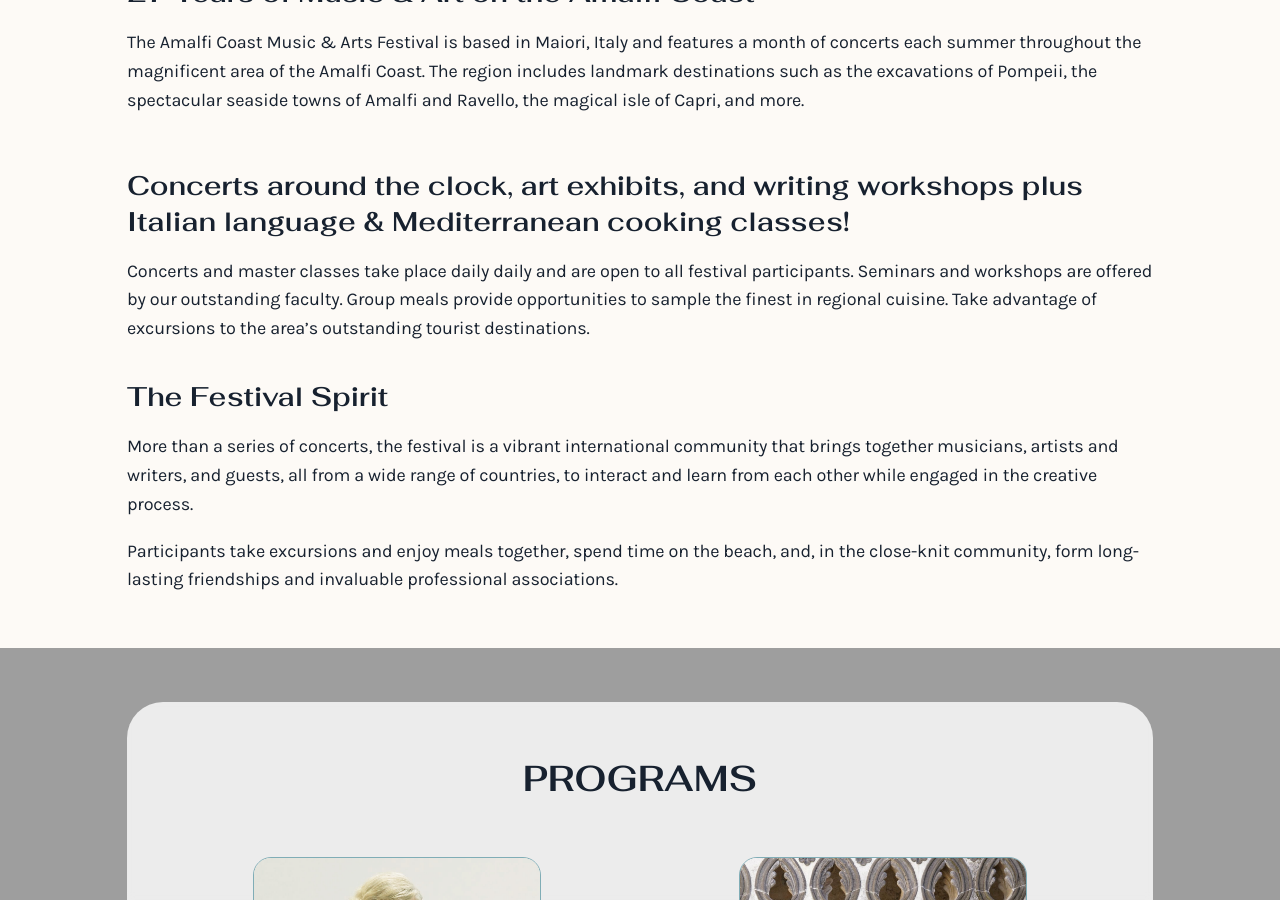
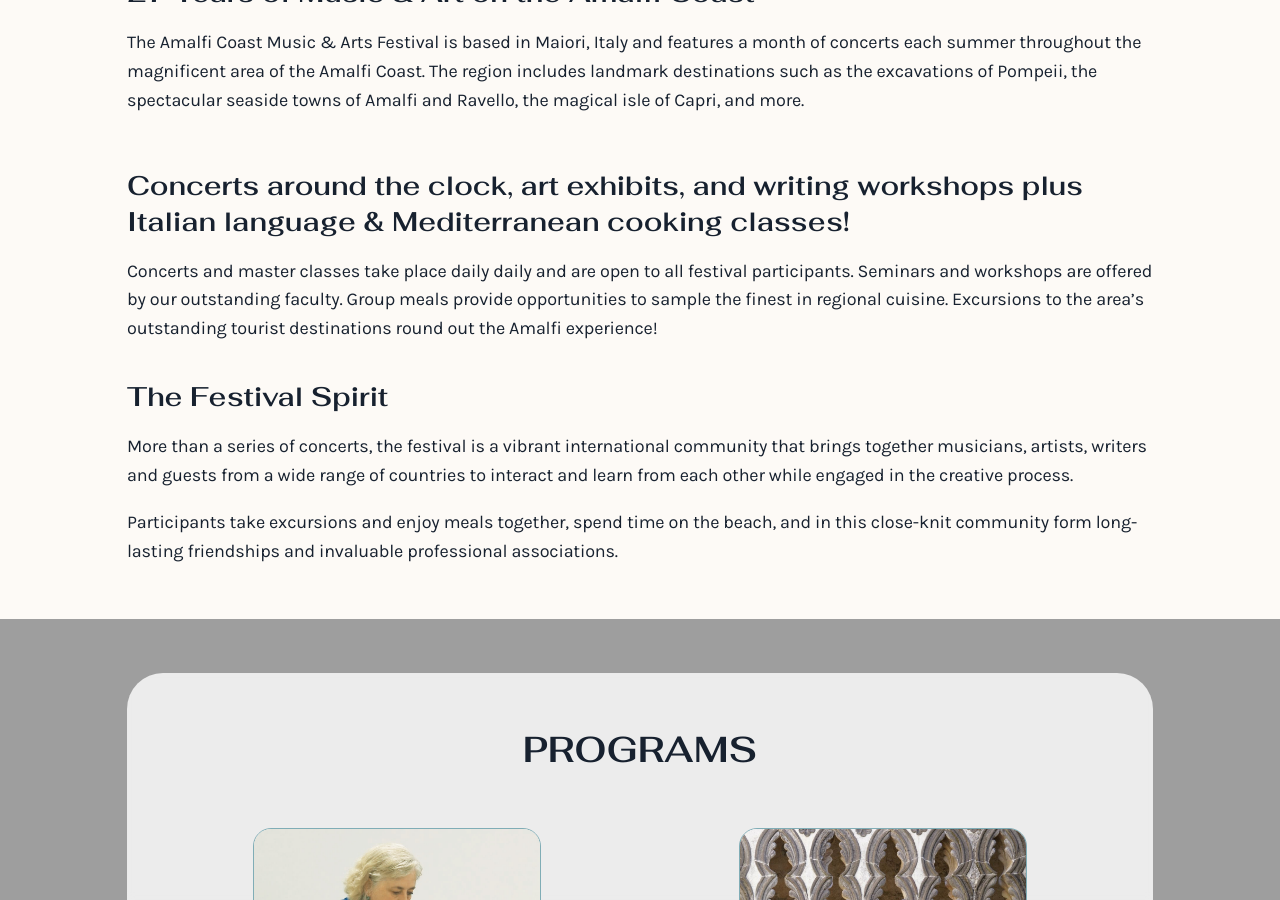
Before and after one commit to Amalfi-Festival/amalfi-festival-org, a Jekyll site: the page built from index.md, in a window 1280 px wide and 900 px high, scrolled down 889 px. Built offline with Jekyll 4.4.1, drawn with Linux system fonts in a browser that asks for light colours; grey boxes are pictures that could not be loaded.

Commit message:
Update index.md
Another revision to text

```diff
--- a/index.md
+++ b/index.md
@@ -49,13 +49,13 @@
 
 ## Concerts around the clock, art exhibits, and writing workshops plus Italian language & Mediterranean cooking classes!
 
-Concerts and master classes take place daily daily and are open to all festival participants. Seminars and workshops are offered by our outstanding faculty. Group meals provide opportunities to sample the finest in regional cuisine. Take advantage of excursions to the area's outstanding tourist destinations.
+Concerts and master classes take place daily daily and are open to all festival participants. Seminars and workshops are offered by our outstanding faculty. Group meals provide opportunities to sample the finest in regional cuisine. Excursions to the area's outstanding tourist destinations round out the Amalfi experience!
 
 
 ## The Festival Spirit
-More than a series of concerts, the festival is a vibrant international community that brings together musicians, artists and writers, and guests,  all from a wide range of countries, to interact and learn from each other while engaged in the creative process.
+More than a series of concerts, the festival is a vibrant international community that brings together musicians, artists, writers and guests from a wide range of countries to interact and learn from each other while engaged in the creative process.
 
-Participants take excursions and enjoy meals together, spend time on the beach, and, in the close-knit community, form long-lasting friendships and invaluable professional associations.
+Participants take excursions and enjoy meals together, spend time on the beach, and in this close-knit community form long-lasting friendships and invaluable professional associations.
 </section>
 
 <section id="festival" class="background-image-container parallax">
```
